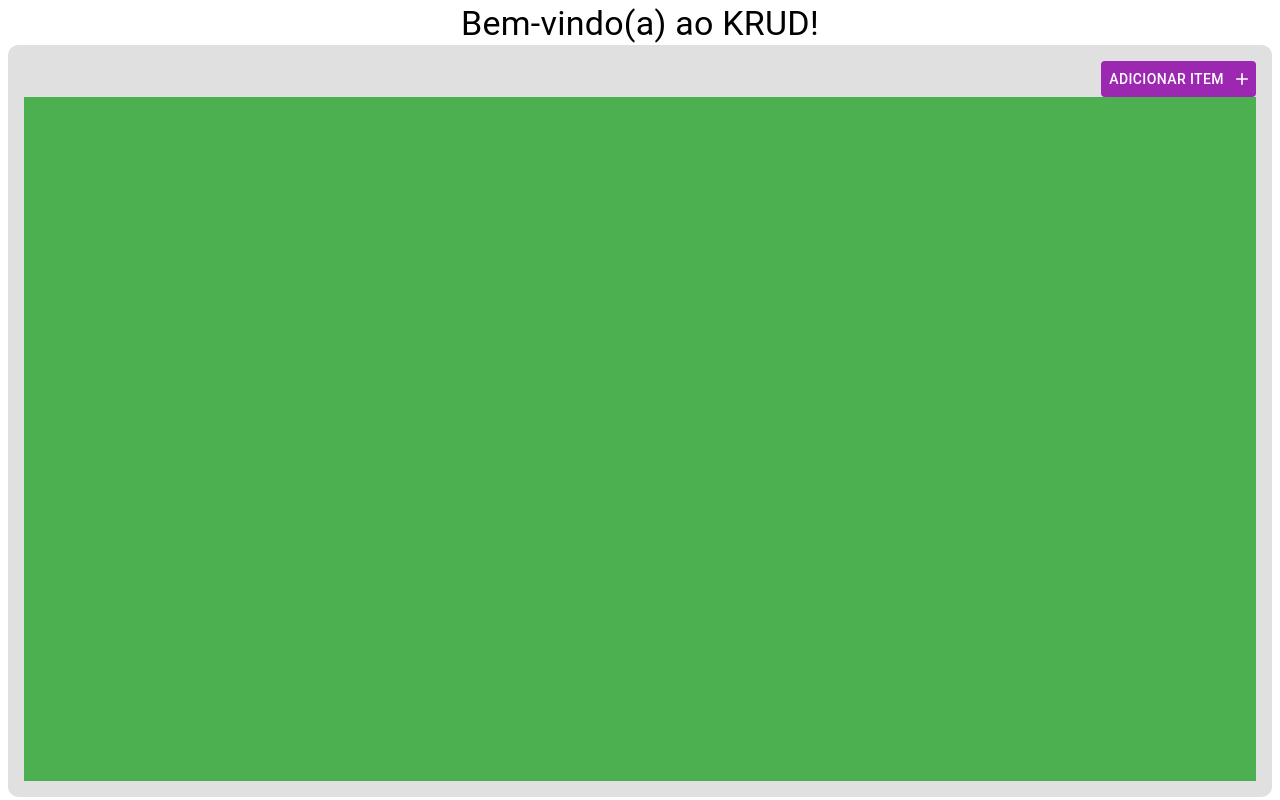
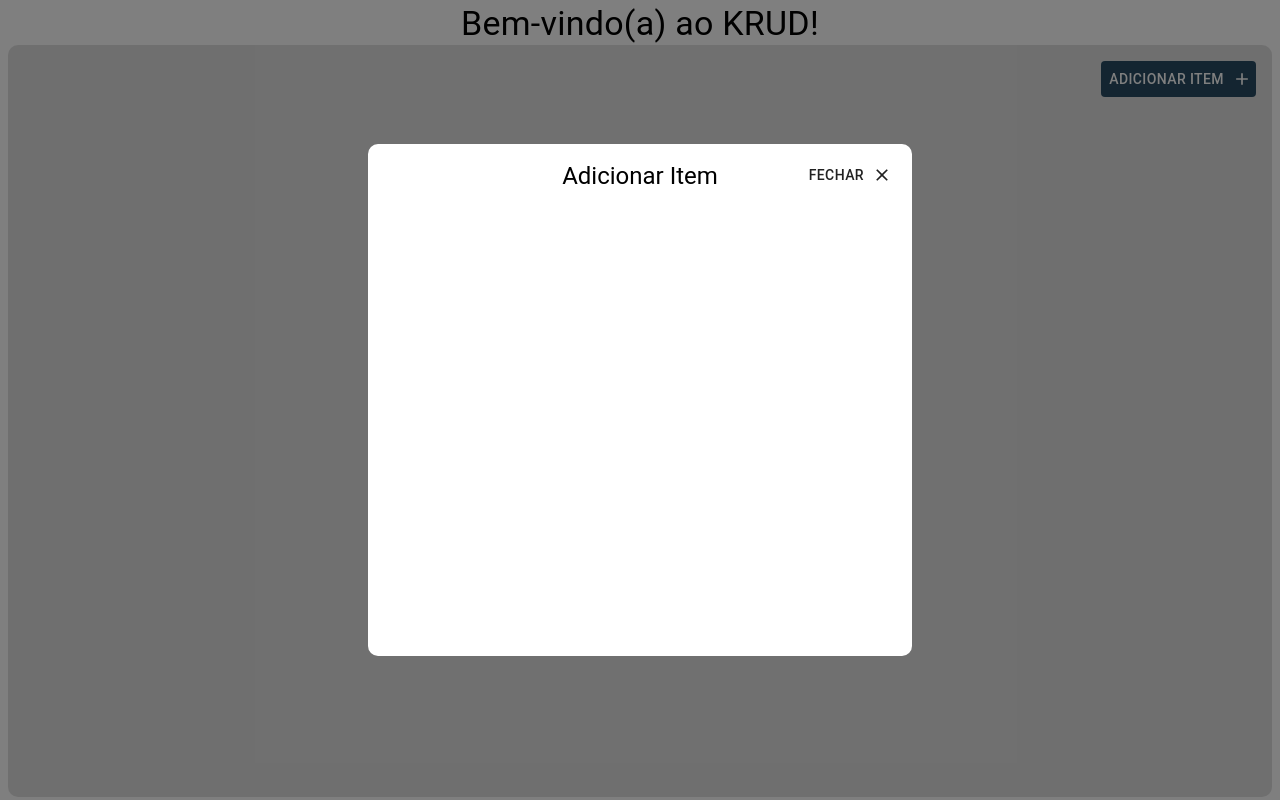
Before and after one commit to HERuppel/react-ts-workshop, a React (Create React App) app: page / in a window 1280 px wide. Both pictures are taken after a click on the button "ADICIONAR ITEM". Built offline with nearby package versions, Linux system fonts and the light colour scheme.

Commit message:
added modal component

```diff
--- /dev/null
+++ b/src/components/Modal/index.tsx
@@ -0,0 +1,58 @@
+import React from 'react';
+import { Modal as ModalComponent, Box, Button, Typography } from '@material-ui/core';
+import { useStyles } from './styles';
+
+import { Close } from '@material-ui/icons';
+import { Item } from '../../@types/Item';
+
+interface ModalProps {
+  open: boolean;
+  handleClose: () => void;
+  handleOpen: () => void;
+  buttonTitle?: string;
+  buttonIcon?: React.ReactElement;
+  buttonClass?: string;
+  editItem?: Item;
+}
+
+const Modal: React.FC<ModalProps> = ({
+  open,
+  handleClose,
+  handleOpen,
+  buttonTitle,
+  buttonIcon,
+  buttonClass,
+  editItem,
+}: ModalProps) => {
+  const classes = useStyles();
+
+  return (
+    <>
+      <Button className={buttonClass} onClick={handleOpen} endIcon={buttonIcon}>
+        {buttonTitle || 'Abrir'}
+      </Button>
+      <ModalComponent
+        open={open}
+        onClose={handleClose}
+        className={classes.container}
+        aria-labelledby='modal-modal-title'
+        aria-describedby='modal-modal-description'
+      >
+        <Box className={classes.content}>
+          <div className={classes.header}>
+            <Typography variant='h5'>{editItem ? `Editar ${editItem.name}` : 'Adicionar Item'}</Typography>
+            <Button
+              className={classes.closeButton}
+              endIcon={<Close fontSize='large' />}
+              onClick={handleClose}
+            >
+              Fechar
+            </Button>
+          </div>
+        </Box>
+      </ModalComponent>
+    </>
+  );
+};
+
+export default Modal;
--- /dev/null
+++ b/src/components/Modal/styles.ts
@@ -0,0 +1,36 @@
+import { makeStyles, Theme, createStyles } from '@material-ui/core';
+
+export const useStyles = makeStyles((theme: Theme) =>
+  createStyles({
+    container: {
+      display: 'flex',
+      justifyContent: 'center',
+      alignItems: 'center',
+    },
+    content: {
+      display: 'flex',
+      flexDirection: 'column',
+      justifyContent: 'flex-start',
+      alignItems: 'center',
+      height: '60%',
+      width: '40%',
+      backgroundColor: theme.palette.common.white,
+      borderRadius: 10,
+      padding: theme.spacing(2),
+    },
+    header: {
+      height: '10%',
+      width: '100%',
+      display: 'flex',
+      justifyContent: 'center',
+      position: 'relative',
+    },
+    body: {},
+    closeButton: {
+      height: 30,
+      position: 'absolute',
+      top: 0,
+      right: 0,
+    },
+  }),
+);
--- a/src/global/theme.ts
+++ b/src/global/theme.ts
@@ -1,14 +1,15 @@
 import { createTheme } from '@material-ui/core/styles';
-import purple from '@material-ui/core/colors/purple';
-import green from '@material-ui/core/colors/green';
 
 export const theme = createTheme({
   palette: {
     primary: {
-      main: purple[500],
+      main: '#3C6E71',
     },
     secondary: {
-      main: green[500],
+      main: '#284B63',
+    },
+    background: {
+      default: '#D9D9D9',
     },
   },
   overrides: {
--- a/src/pages/Home/index.tsx
+++ b/src/pages/Home/index.tsx
@@ -1,7 +1,8 @@
-import React from 'react';
+import React, { useState } from 'react';
 
 // Components
-import { Box, Container, Typography, Button } from '@material-ui/core';
+import { Box, Container, Typography } from '@material-ui/core';
+import Modal from '../../components/Modal';
 
 // Styles
 import { useStyles } from './styles';
@@ -15,6 +16,7 @@ import { useItem } from '../../hooks/Item';
 const Home: React.FC = () => {
   const classes = useStyles();
   const { items } = useItem();
+  const [openModal, setOpenModal] = useState<boolean>(false);
 
   console.log('ITEMS', items);
 
@@ -23,9 +25,14 @@ const Home: React.FC = () => {
       <Typography variant='h4'>Bem-vindo(a) ao KRUD!</Typography>
       <Box className={classes.content}>
         <div className={classes.header}>
-          <Button className={classes.addButton} endIcon={<Add />}>
-            Adicionar Item
-          </Button>
+          <Modal
+            open={openModal}
+            handleClose={() => setOpenModal(false)}
+            handleOpen={() => setOpenModal(true)}
+            buttonTitle='Adicionar Item'
+            buttonIcon={<Add />}
+            buttonClass={classes.addButton}
+          />
         </div>
         <div className={classes.body}></div>
       </Box>
--- a/src/pages/Home/styles.ts
+++ b/src/pages/Home/styles.ts
@@ -27,17 +27,16 @@ export const useStyles = makeStyles((theme: Theme) =>
       width: '100%',
     },
     addButton: {
-      backgroundColor: theme.palette.primary.main,
+      backgroundColor: theme.palette.secondary.main,
       color: theme.palette.common.white,
 
       '&:hover': {
-        backgroundColor: theme.palette.primary.dark,
+        backgroundColor: theme.palette.secondary.dark,
       },
     },
     body: {
       display: 'flex',
       height: '100%',
-      backgroundColor: theme.palette.secondary.main,
       padding: theme.spacing(2),
     },
   }),
```
